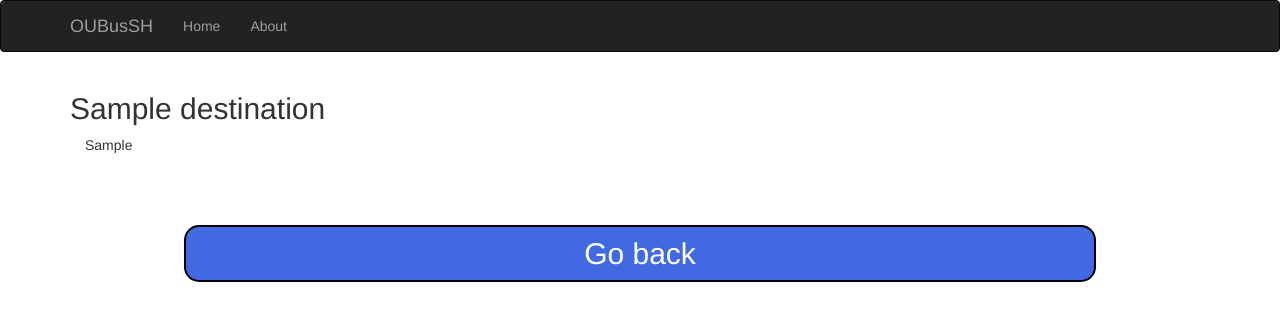
After one commit to OamkDIn19Spring2020/group10, a CodeIgniter app: page /webproject/destinations/sample in a window 1280 px wide. The commit adds this page. Shown: the top 321 px of the page. Run offline with CodeIgniter, Linux system fonts and the light colour scheme; tables that the repository leaves empty or names only in its code hold one stand-in row (values such as "Sample post"); some libraries are stand-ins or nearby versions.

Commit message:
Working destinations menu and views, added css styling

```diff
--- a/application/config/routes.php
+++ b/application/config/routes.php
@@ -49,6 +49,7 @@ defined('BASEPATH') OR exit('No direct script access allowed');
 | Examples:	my-controller/index	-> my_controller/index
 |		my-controller/my-method	-> my_controller/my_method
 */
+$route['destinations/(:any)'] = 'destinations/view/$1';
 $route['destinations'] = 'destinations/index';
 $route['default_controller'] = 'pages/view';
 $route['(:any)'] = 'pages/view/$1';
--- a/application/controllers/Destinations.php
+++ b/application/controllers/Destinations.php
@@ -10,4 +10,18 @@
 			$this->load->view('destinations/index', $data);
 			$this->load->view('templates/footer');
 		}
+
+		public function view($slug = NULL){
+			$data['destination'] = $this->destination_model->get_destinations($slug);
+
+			if(empty($data['destination'])){
+				show_404();
+			}
+
+			$data['title'] = $data['destination']['destination_name'];
+
+			$this->load->view('templates/header');
+			$this->load->view('destinations/view', $data);
+			$this->load->view('templates/footer');
+		}
 	}
--- a/application/views/destinations/index.php
+++ b/application/views/destinations/index.php
@@ -3,7 +3,9 @@
 	<div class="container">
 		<div class="destination-selector">
 			<?php foreach($destinations as $destination) : ?>
+				<a href="<?php echo site_url('/destinations/'.$destination['slug']); ?>">
 				<h4 class="destination-item"><?php echo $destination['destination_name']; ?></h4>
+				</a>
 			<?php endforeach; ?>
 		</div>
 	</div>
--- /dev/null
+++ b/application/views/destinations/view.php
@@ -0,0 +1,8 @@
+<h2><?php echo $destination['destination_name']; ?></h2>
+<div class="container">
+        <?php echo $destination['busses']; ?>
+</div>
+<br>
+<div class="big-button">
+    <a href="<?php echo base_url(); ?>destinations"><h2>Go back</h2></a>
+</div>
--- a/assets/css/style.css
+++ b/assets/css/style.css
@@ -35,6 +35,10 @@
     border: 2px solid lightblue;
     background-color: lightblue;
 }
+.destination-selector :hover{
+    text-decoration: none;
+    background-color: lightgoldenrodyellow;
+}
 .destination-item{
     background-color: white;
     display: flex;
@@ -43,3 +47,7 @@
     align-items: center;
     justify-content: center;
 }
+
+.container h3{
+    color:black;
+}
```
